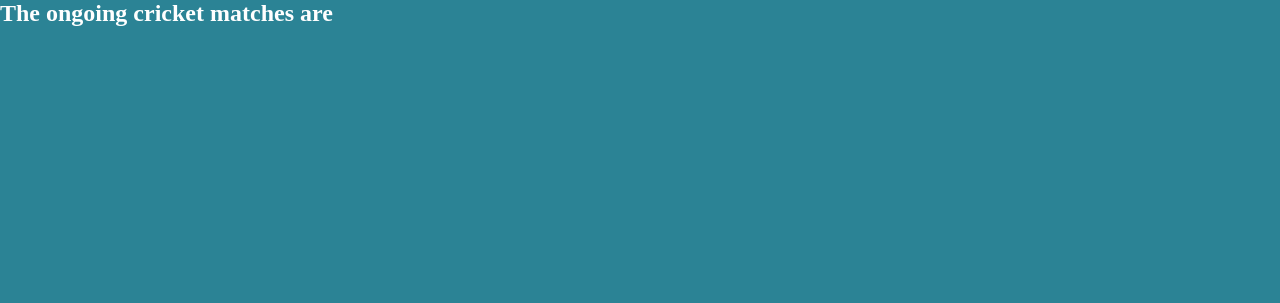
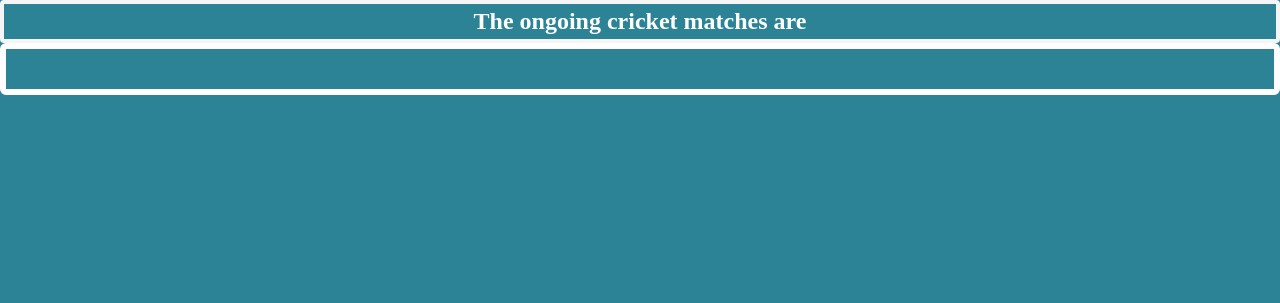
Before and after one commit to Arbinda1/cricext, a browser extension: page index.html in a window 1280 px wide. Drawn offline with Linux system fonts and the light colour scheme; no server answers.

Commit message:
Update index.html

```diff
--- a/index.html
+++ b/index.html
@@ -7,12 +7,18 @@
     <meta name="viewport" content="width=device-width, initial-scale=1.0">
     <title>Cricket matches Chrome Extension</title>
 </head>
-<body>
+
+<body >
+    <div class="container">
+        <div class="main flex">
     <h2 id="para">The ongoing cricket matches are </h2>
+</div>
+<div class="section">
     <ul>
         <li id="matches" class="matches"></li>
     </ul>
-
+</div>
+</div>
 </body>
 <script src="script.js"></script>
 </html>
```
